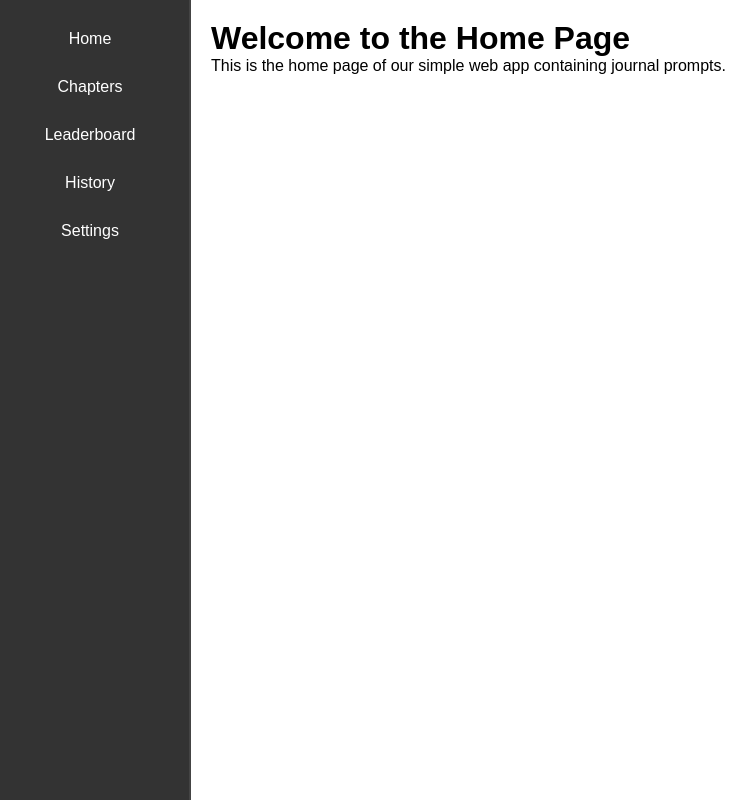
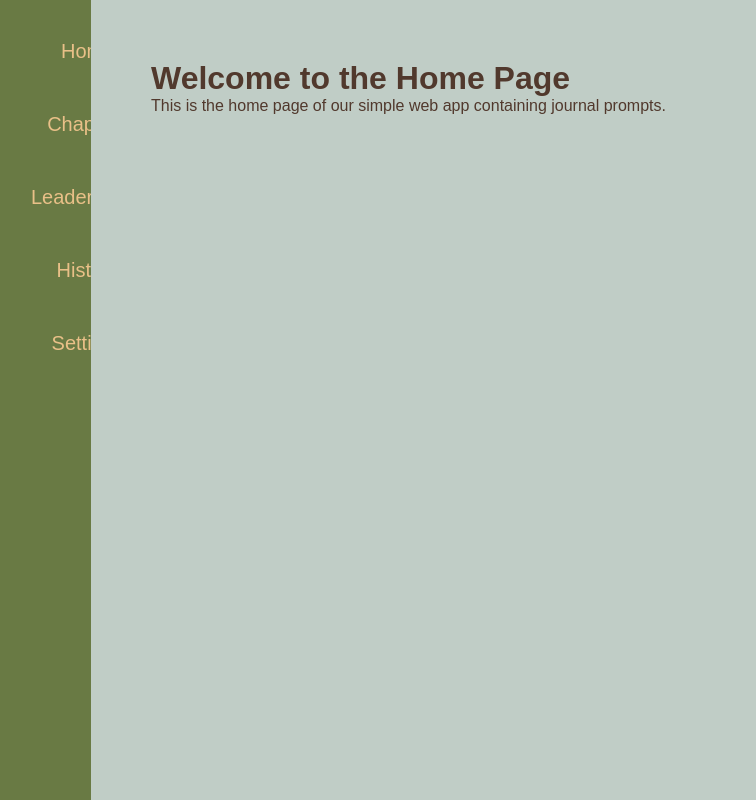
Before and after one commit to wkemilylau/hackathon_dairy, a Flask app: page / in a window 1280 px wide. Shown: the whole page, without its empty margins (9-765 px from the left). Run offline with Flask 3, Linux system fonts and the light colour scheme.

Commit message:
Add files via upload

```diff
--- a/static/style.css
+++ b/static/style.css
@@ -17,55 +17,60 @@ body {
 
 /* Sidebar styling */
 .sidebar {
-    width: 200px;
-    background-color: #333;
-    color: white;
+    width: 100px;
+    background-color: #697a44;
     display: flex;
     flex-wrap: wrap;
     flex-direction: column;
     padding: 20px;
-    border-right: 2px solid #444; /* Vertical border on the left */
 }
 
 .sidebar .button {
-    color: white;
-    padding: 10px;
+    color: #e9c088;
+    padding: 20px;
     text-decoration: none;
     margin-bottom: 10px;
-    border-radius: 5px;
+    border-radius: 10px;
     text-align: center;
+    font-size: 15pt;
 }
 
 .sidebar .button:hover {
-    background-color: #575757;
+    background-color: #394032;
+}
+
+.sidebar .button i {
+    margin-right: 1px; /* Space between icon and text */
 }
 
 /* Main content styling */
 .main-content {
-    flex: 1;
-    padding: 20px;
-    overflow-y: auto;
+    flex-grow: 1; /* Makes main content fill remaining space */
+    padding: 60px;
+    background-color: #c0cdc6; /* Light grey background */
 }
+
 body {
     font-family: Arial, sans-serif;
     margin: 0;
     padding: 0;
+    color:#51392d;
 }
 
 nav {
-    background-color: #333;
+    background-color: #51392d;
     overflow: hidden;
 }
 
 nav a {
-    color: white;
+    color: #51392d;
     padding: 14px 20px;
     text-decoration: none;
     float: left;
 }
 
 nav a:hover {
-    background-color: #575757;
+    background-color: #51392d;
 }
 
 .content {
```
